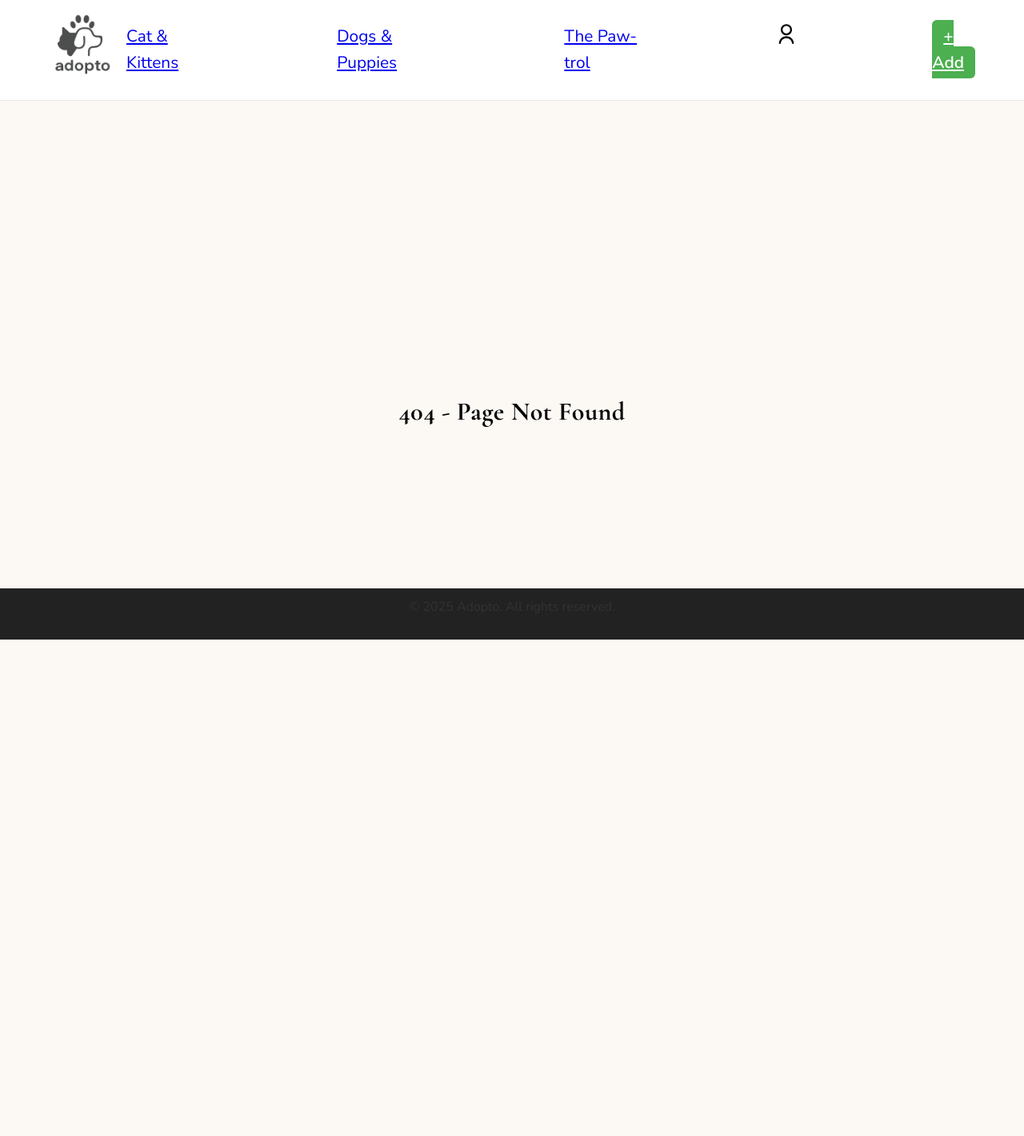
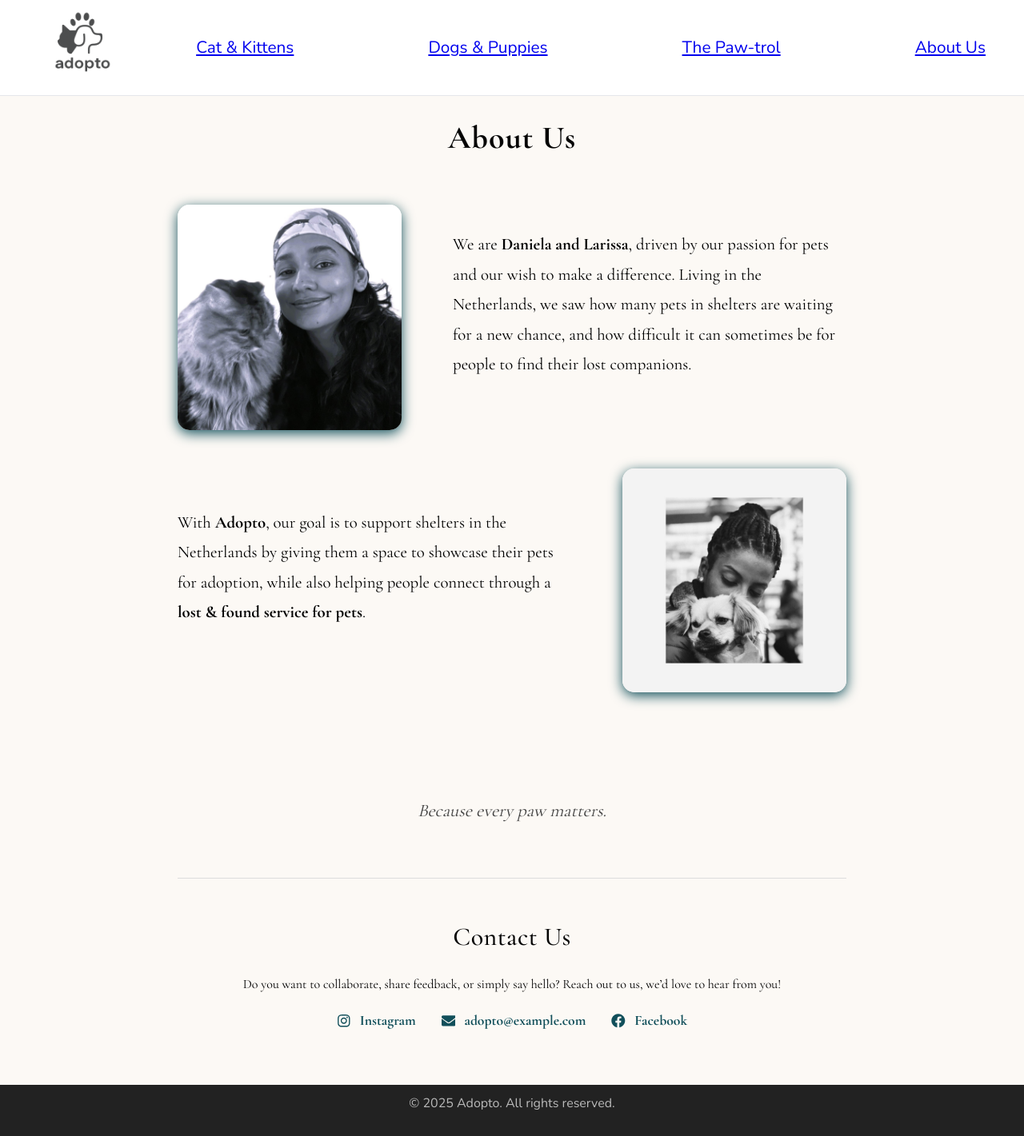
Before and after one commit to mariadanieladlg/frontend_adopto, a React app: page /aboutus in a window 1280 px wide. Before the commit this address had no page. Shown: the whole page at 80% size. Before the commit the page ends 890 px from the top, so only its background shows below. Built offline with nearby package versions, Linux system fonts and the light colour scheme; the HTML template or start-up script is replaced by a standard one.

Commit message:
UI fixes

```diff
--- a/src/App.css
+++ b/src/App.css
@@ -1,7 +1,7 @@
 @import url("https://fonts.googleapis.com/css2?family=Cormorant+Garamond:wght@400;500;700&family=Nunito:wght@300;400;600&display=swap");
 
 :root {
-  --navbar-height: 150px;
+  --navbar-height: 120px;
   --page-gutter: 24px;
 }
 
@@ -16,8 +16,10 @@ body {
   font-size: 16px;
   line-height: 1.6;
   background-color: #fcf9f5;
-
   padding-top: var(--navbar-height);
+  display: flex;
+  flex-direction: column;
+  min-height: 100vh;
 }
 
 h1,
@@ -38,7 +40,6 @@ h1 {
 
 p {
   margin-bottom: 1rem;
-  color: #333;
 }
 
 .pet-grid {
--- a/src/App.jsx
+++ b/src/App.jsx
@@ -23,7 +23,7 @@ const App = () => {
         <Route path="/" element={<Home />} />
         <Route path="/cat-kittens" element={<CatKittens />} />
         <Route path="/dog-puppies" element={<DogPuppies />} />
-        <Route path="/about" element={<AboutUs />} />
+        <Route path="/aboutus" element={<AboutUs />} />
         <Route path="/admin" element={<AdminAccount />} />
         <Route path="/pets/:id" element={<PetCardDetails />} />
         <Route path="/edit/:id" element={<EditPage />} />
--- a/src/components/Footer.css
+++ b/src/components/Footer.css
@@ -2,7 +2,12 @@
   text-align: center;
   padding: 0.7rem;
   background-color: #222;
+  color: #ffffffb0;
+  width: 100%;
+  position: static;
+}
 
+.fixed-footer {
   position: fixed;
   bottom: 0;
   left: 0;
--- a/src/components/Footer.jsx
+++ b/src/components/Footer.jsx
@@ -1,8 +1,12 @@
 import "./Footer.css";
+import { useLocation } from "react-router-dom";
 
 const Footer = () => {
+  const location = useLocation();
+  const isHome = location.pathname === "/";
+
   return (
-    <footer className="footer">
+    <footer className={`footer ${isHome ? "fixed-footer" : ""}`}>
       <p>© 2025 Adopto. All rights reserved.</p>
     </footer>
   );
--- a/src/components/Navbar.css
+++ b/src/components/Navbar.css
@@ -7,7 +7,9 @@
   position: fixed;
   top: 0;
   width: 100%;
+  height: 120px;
   border-bottom: 0.4px solid #e5e7eb;
+  z-index: 1000;
 }
 
 .logo img {
--- a/src/components/Navbar.jsx
+++ b/src/components/Navbar.jsx
@@ -1,5 +1,4 @@
 import "./Navbar.css";
-import { RiUserLine } from "react-icons/ri";
 import { Link } from "react-router-dom";
 import navLogo from "../assets/logo-adopto.png";
 
@@ -8,7 +7,9 @@ const Navbar = () => {
     <nav className="navbar">
       {/* Logo left */}
       <div className="logo">
-        <img src={navLogo} alt="Pet Adoption Logo" />
+        <Link to="/">
+          <img src={navLogo} alt="Pet Adoption Logo" />
+        </Link>
       </div>
 
       {/* Links right*/}
@@ -23,14 +24,7 @@ const Navbar = () => {
           <Link to="/paw">The Paw-trol</Link>
         </li>
         <li>
-          <Link to="/account" className="account-link">
-            <RiUserLine size={28} />
-          </Link>
-        </li>
-        <li>
-          <Link to="/pets/add" className="add-btn">
-            + Add
-          </Link>
+          <Link to="/aboutus">About Us</Link>
         </li>
       </ul>
     </nav>
--- a/src/components/PetCard.css
+++ b/src/components/PetCard.css
@@ -3,12 +3,13 @@
   flex-direction: column;
   width: 100%;
   background: #fff;
-  border-radius: 12px;
+  border-radius: 16px;
   box-shadow: 0 2px 10px rgba(0, 0, 0, 0.06);
   overflow: hidden;
   transition: transform 0.15s ease, box-shadow 0.15s ease;
   text-decoration: none;
   color: inherit;
+  margin-bottom: 2rem;
 }
 
 .pet-card:hover {
@@ -19,7 +20,7 @@
 .pet-card-image {
   display: block;
   width: 100%;
-  height: 160px;
+  height: 200px;
   object-fit: cover;
 }
 
@@ -34,6 +35,7 @@
   font-size: 1.1rem;
   line-height: 1.2;
   font-weight: 600;
+  font-family: "Cormorant Garamond";
 }
 
 .pet-card-name a {
--- /dev/null
+++ b/src/pages/AboutUs.css
@@ -0,0 +1,91 @@
+.aboutus-page {
+  max-width: 900px;
+  margin: 0 auto;
+  padding: 1rem 2rem 4rem;
+  font-family: "Cormorant Garamond", serif;
+  line-height: 1.8;
+}
+
+.aboutus-title {
+  font-size: 2.5rem;
+  text-align: center;
+  margin-bottom: 2rem;
+  letter-spacing: 1px;
+}
+
+.aboutus-text {
+  font-size: 1.3rem;
+  margin-bottom: 2rem;
+}
+
+.aboutus-highlight {
+  text-align: center;
+  font-size: 1.4rem;
+  font-style: italic;
+  margin-top: 8rem;
+  color: #444;
+}
+
+/* IMAGE SECTIONS */
+.aboutus-section {
+  display: flex;
+  align-items: center;
+  gap: 4rem;
+  margin: 3rem 0;
+}
+
+.aboutus-section img {
+  width: 280px;
+  height: auto;
+  border-radius: 15px;
+  box-shadow: 0 4px 16px #114f5a;
+  object-fit: cover;
+}
+
+/* Left image, right text */
+.aboutus-section.left {
+  flex-direction: row;
+}
+
+/* Right image, left text */
+.aboutus-section.right {
+  flex-direction: row-reverse;
+}
+
+/* CONTACT SECTION */
+.contact-section {
+  margin-top: 4rem;
+  padding-top: 2rem;
+  text-align: center;
+  border-top: 1px solid #ddd;
+}
+
+.contact-title {
+  font-size: 2rem;
+  font-weight: 500;
+  margin-bottom: 1rem;
+}
+
+.contact-links {
+  display: flex;
+  justify-content: center;
+  gap: 2rem;
+  margin-top: 1rem;
+}
+
+.contact-links a {
+  color: #114f5a;
+  font-weight: 600;
+  text-decoration: none;
+  font-size: 1.1rem;
+  display: flex;
+  align-items: center;
+  gap: 0.7rem; /* espaço entre ícone e texto */
+  transition: color 0.2s ease, transform 0.2s ease;
+}
+
+.contact-links a:hover {
+  color: #0d3d47;
+  transform: scale(1.05);
+  text-decoration: underline;
+}
--- a/src/pages/AboutUs.jsx
+++ b/src/pages/AboutUs.jsx
@@ -1,3 +1,61 @@
-const AboutUs = () => {};
+import "./AboutUs.css";
+import Dani from "../assets/daniela.jpg";
+import Larissa from "../assets/larissa.jpg";
+
+// Ícones
+import { FaInstagram, FaFacebook, FaEnvelope } from "react-icons/fa";
+
+const AboutUs = () => {
+  return (
+    <div className="aboutus-page">
+      <h2 className="aboutus-title"> About Us</h2>
+
+      <div className="aboutus-section left">
+        <img src={Dani} alt="Daniela" />
+        <p className="aboutus-text">
+          We are <strong>Daniela and Larissa</strong>, driven by our passion for
+          pets and our wish to make a difference. Living in the Netherlands, we
+          saw how many pets in shelters are waiting for a new chance, and how
+          difficult it can sometimes be for people to find their lost
+          companions.
+        </p>
+      </div>
+
+      <div className="aboutus-section right">
+        <img src={Larissa} alt="Larissa" />
+        <p className="aboutus-text">
+          With <strong>Adopto</strong>, our goal is to support shelters in the
+          Netherlands by giving them a space to showcase their pets for
+          adoption, while also helping people connect through a{" "}
+          <strong>lost &amp; found service for pets</strong>.
+        </p>
+      </div>
+
+      <p className="aboutus-highlight">Because every paw matters.</p>
+
+      {/* Contact Section */}
+      <div className="contact-section">
+        <h3 className="contact-title">Contact Us</h3>
+        <p>
+          Do you want to collaborate, share feedback, or simply say hello? Reach
+          out to us, we’d love to hear from you!
+        </p>
+
+        <div className="contact-links">
+          <a href="https://instagram.com" target="_blank" rel="noreferrer">
+            <FaInstagram /> Instagram
+          </a>
+          <a href="mailto:adopto@example.com">
+            <FaEnvelope /> adopto@example.com
+          </a>
+
+          <a href="https://facebook.com" target="_blank" rel="noreferrer">
+            <FaFacebook /> Facebook
+          </a>
+        </div>
+      </div>
+    </div>
+  );
+};
 
 export default AboutUs;
--- a/src/pages/Account.css
+++ b/src/pages/Account.css
@@ -3,7 +3,7 @@
   display: flex;
   flex-direction: column;
   align-items: center;
-  padding: 12rem 2rem;
+  padding: 8rem 2rem;
   min-height: 95vh;
 }
 /* Title */
--- a/src/pages/Home.css
+++ b/src/pages/Home.css
@@ -1,5 +1,5 @@
 .home {
-  min-height: 95vh; /* full screen */
+  min-height: 64vh; /* full screen */
   display: flex;
   flex-direction: column;
   justify-content: center;
--- a/src/pages/Paw.css
+++ b/src/pages/Paw.css
@@ -2,7 +2,7 @@
   max-width: 1100px;
   margin: 0 auto;
   padding: 32px 16px;
-  padding-top: 140px;
+  padding-top: 60px;
 }
 
 .paw-header {
```
Also changed, not shown: src/assets/daniela.JPG (added), src/assets/larissa.jpg (added).
